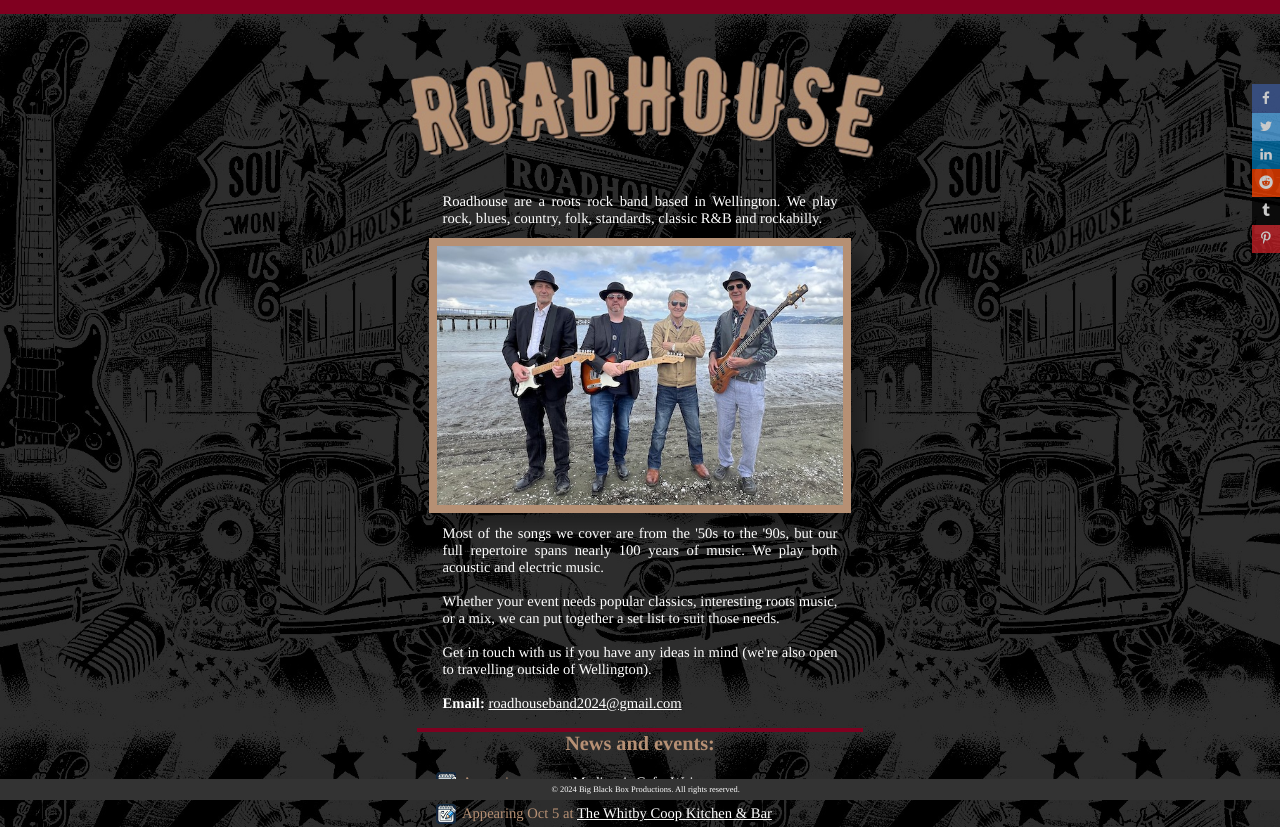
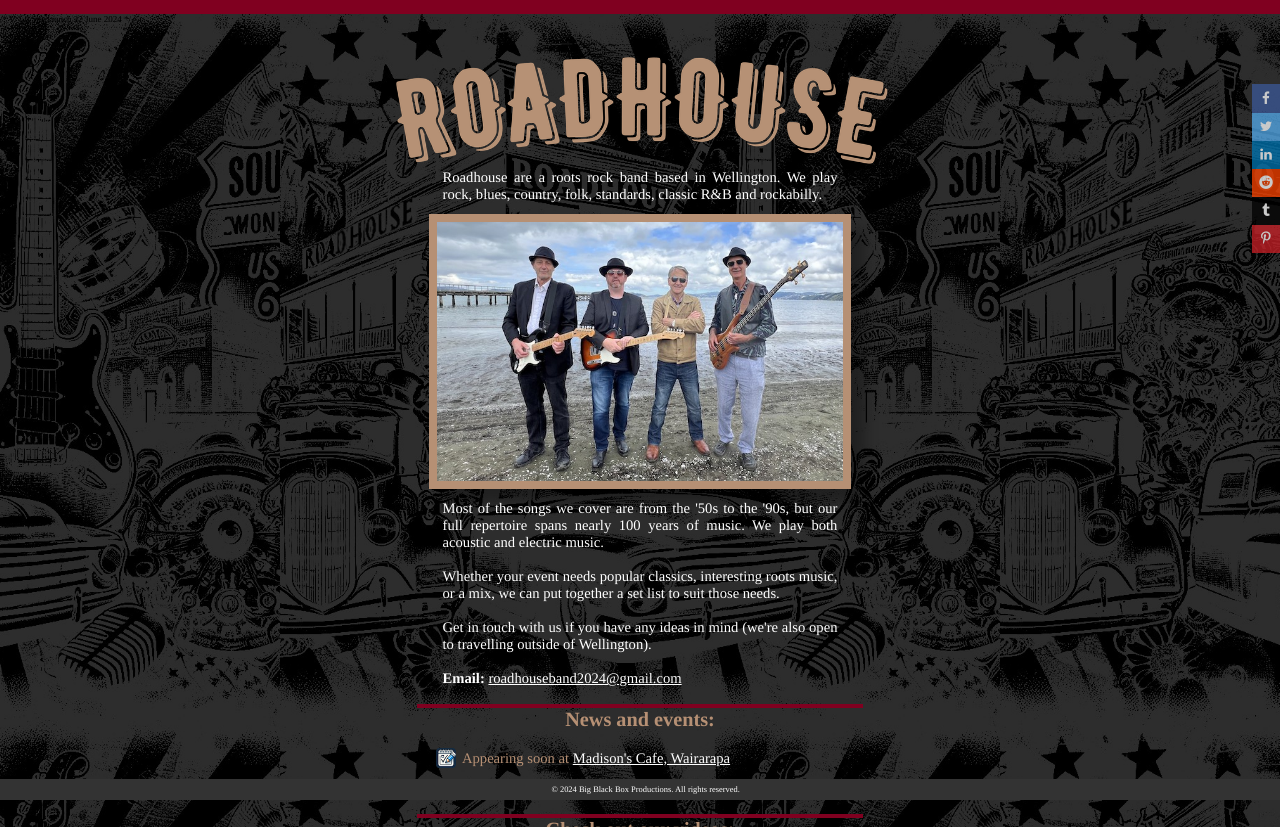
Before and after one commit to mgb00002/roadhouseband, a plain HTML site: page index.html in a window 1280 px wide. Shown: the top 827 px of the page. Drawn offline with Linux system fonts and the light colour scheme.

Commit message:
updated the banner
Updated the banner graphic with a fresh PNG file from Daniel

```diff
--- a/index.html
+++ b/index.html
@@ -34,7 +34,7 @@
    text-align: center;
    margin-top: 50px;
    width: 900px;
-   height: 250px;                           /* box-shadow: 25px 25px 25px rgba(0, 0, 0, 0.3); */
+   height: 207px;                           /* box-shadow: 25px 25px 25px rgba(0, 0, 0, 0.3); */
   }
   .band-photo {
    display: block;
@@ -232,7 +232,7 @@ body{
   <link rel="stylesheet" href="https://maxcdn.bootstrapcdn.com/font-awesome/4.5.0/css/font-awesome.min.css">
   <div class="banner">
     <!-- Banner image goes here -->
-    <img src="roadhouse_brown_banner.png" alt="Band Banner" width="900" height="200">
+    <img src="roadhouse_banner_900x207.png" alt="Band Banner" width="900" height="207">
   </div>
   <div class="bio_1">
     <p>Roadhouse are a roots rock band based in Wellington. We play rock, blues, country, folk, standards, classic R&B and rockabilly.</p>
```
Also changed, not shown: main.html (+4 -4 lines), roadhouse_banner_900x207.png (added).
